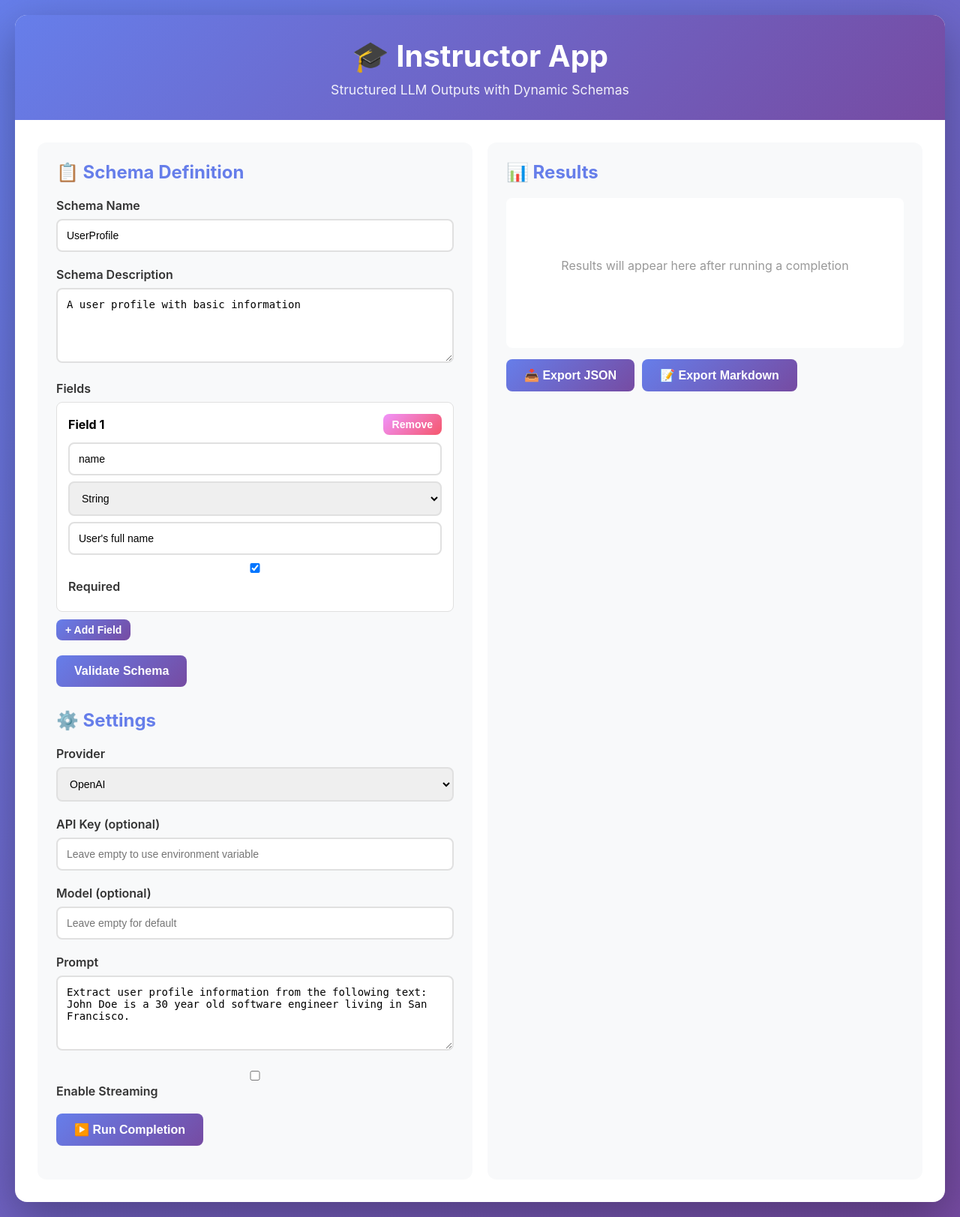
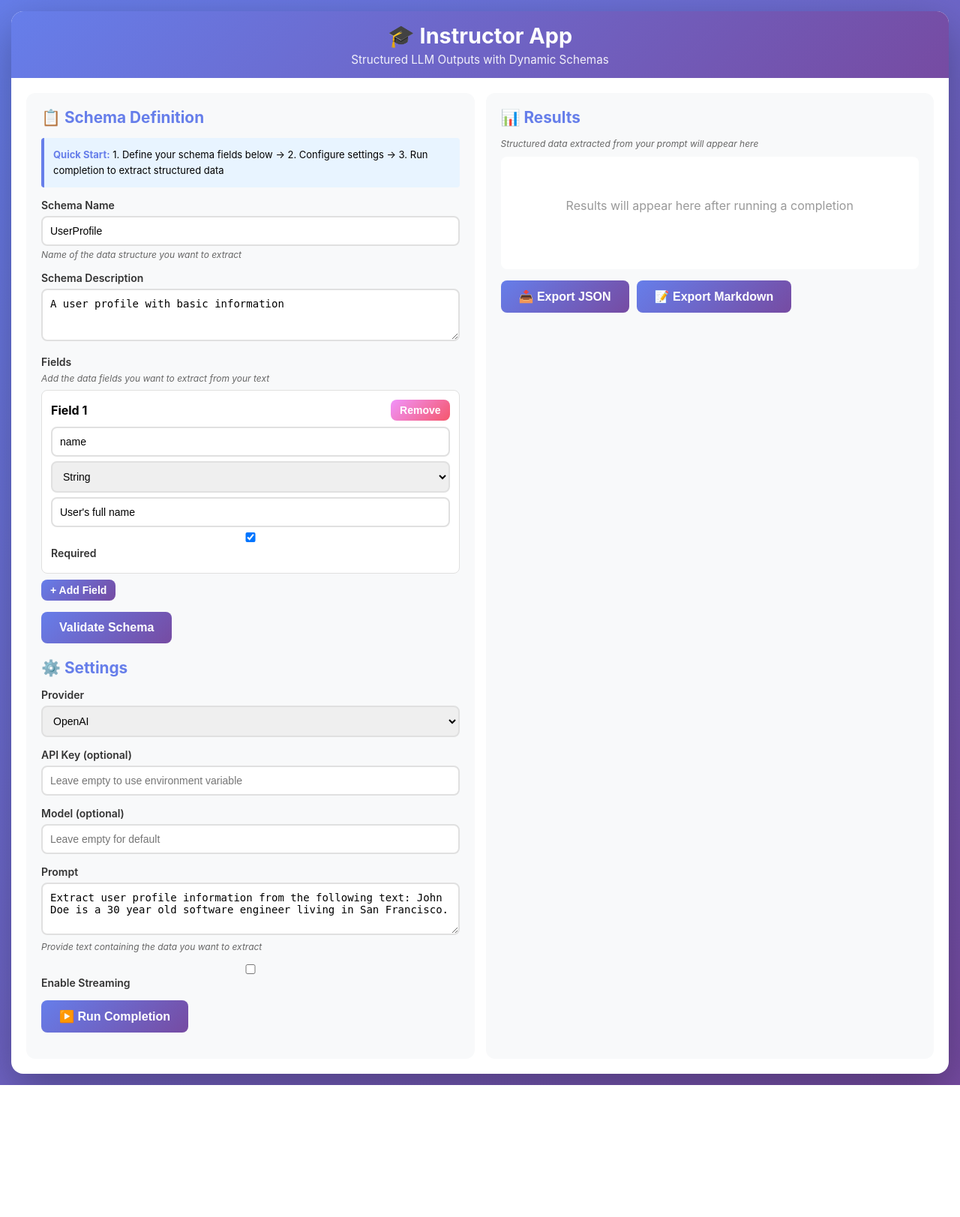
Before and after one commit to ZeroAct/instructor_app, a FastAPI app: page / in a window 1280 px wide. Shown: the whole page at 75% size. After the commit the page ends 1447 px from the top, so only its background shows below. Run offline with FastAPI, Linux system fonts and the light colour scheme.

Commit message:
Fix UI height and improve usability with compact layout and helpful guidance
Co-authored-by: ZeroAct <46982469+ZeroAct@users.noreply.github.com>

```diff
--- a/src/instructor_app/templates/index.html
+++ b/src/instructor_app/templates/index.html
@@ -15,7 +15,7 @@
             font-family: -apple-system, BlinkMacSystemFont, 'Segoe UI', Roboto, Oxygen, Ubuntu, Cantarell, sans-serif;
             background: linear-gradient(135deg, #667eea 0%, #764ba2 100%);
             min-height: 100vh;
-            padding: 20px;
+            padding: 15px;
         }
 
         .container {
@@ -30,53 +30,54 @@
         header {
             background: linear-gradient(135deg, #667eea 0%, #764ba2 100%);
             color: white;
-            padding: 30px;
+            padding: 15px 20px;
             text-align: center;
         }
 
         header h1 {
-            font-size: 2.5em;
-            margin-bottom: 10px;
+            font-size: 1.8em;
+            margin-bottom: 5px;
         }
 
         header p {
-            font-size: 1.1em;
+            font-size: 0.95em;
             opacity: 0.9;
         }
 
         .content {
             display: grid;
             grid-template-columns: 1fr 1fr;
-            gap: 20px;
-            padding: 30px;
+            gap: 15px;
+            padding: 20px;
         }
 
         .section {
             background: #f8f9fa;
             border-radius: 12px;
-            padding: 25px;
+            padding: 20px;
         }
 
         .section h2 {
             color: #667eea;
-            margin-bottom: 20px;
-            font-size: 1.5em;
+            margin-bottom: 15px;
+            font-size: 1.3em;
         }
 
         .form-group {
-            margin-bottom: 20px;
+            margin-bottom: 15px;
         }
 
         label {
             display: block;
-            margin-bottom: 8px;
+            margin-bottom: 6px;
             font-weight: 600;
             color: #333;
+            font-size: 14px;
         }
 
         input, textarea, select {
             width: 100%;
-            padding: 12px;
+            padding: 10px;
             border: 2px solid #e0e0e0;
             border-radius: 8px;
             font-size: 14px;
@@ -90,7 +91,7 @@
 
         textarea {
             resize: vertical;
-            min-height: 100px;
+            min-height: 70px;
         }
 
         button {
@@ -120,14 +121,14 @@
         }
 
         .field-builder {
-            margin-bottom: 20px;
+            margin-bottom: 15px;
         }
 
         .field-item {
             background: white;
-            padding: 15px;
+            padding: 12px;
             border-radius: 8px;
-            margin-bottom: 10px;
+            margin-bottom: 8px;
             border: 1px solid #e0e0e0;
         }
 
@@ -135,11 +136,11 @@
             display: flex;
             justify-content: space-between;
             align-items: center;
-            margin-bottom: 10px;
+            margin-bottom: 8px;
         }
 
         .field-item input, .field-item select {
-            margin-bottom: 8px;
+            margin-bottom: 6px;
         }
 
         .btn-small {
@@ -154,9 +155,9 @@
         .result-container {
             background: white;
             border-radius: 8px;
-            padding: 20px;
-            min-height: 200px;
-            max-height: 500px;
+            padding: 15px;
+            min-height: 150px;
+            max-height: 400px;
             overflow-y: auto;
         }
 
@@ -211,6 +212,27 @@
             color: #3c3;
             border: 1px solid #cfc;
         }
+
+        .help-text {
+            font-size: 12px;
+            color: #666;
+            margin-top: 4px;
+            font-style: italic;
+        }
+
+        .workflow-steps {
+            background: #e8f4ff;
+            border-left: 4px solid #667eea;
+            padding: 12px;
+            margin-bottom: 15px;
+            border-radius: 4px;
+            font-size: 13px;
+            line-height: 1.6;
+        }
+
+        .workflow-steps strong {
+            color: #667eea;
+        }
     </style>
 </head>
 <body>
@@ -224,9 +246,14 @@
             <div class="section">
                 <h2>📋 Schema Definition</h2>
 
+                <div class="workflow-steps">
+                    <strong>Quick Start:</strong> 1. Define your schema fields below → 2. Configure settings → 3. Run completion to extract structured data
+                </div>
+
                 <div class="form-group">
                     <label>Schema Name</label>
                     <input type="text" id="schemaName" placeholder="e.g., UserProfile" value="UserProfile">
+                    <div class="help-text">Name of the data structure you want to extract</div>
                 </div>
 
                 <div class="form-group">
@@ -236,7 +263,8 @@
 
                 <div class="field-builder">
                     <label>Fields</label>
-                    <div id="fieldsContainer">
+                    <div class="help-text">Add the data fields you want to extract from your text</div>
+                    <div id="fieldsContainer" style="margin-top: 8px;">
                         <div class="field-item" data-index="0">
                             <div class="field-item-header">
                                 <strong>Field 1</strong>
@@ -259,7 +287,7 @@
 
                 <button onclick="validateSchema()">Validate Schema</button>
 
-                <div class="form-group" style="margin-top: 30px;">
+                <div class="form-group" style="margin-top: 20px;">
                     <h2>⚙️ Settings</h2>
 
                     <div class="form-group">
@@ -283,6 +311,7 @@
                     <div class="form-group">
                         <label>Prompt</label>
                         <textarea id="prompt" placeholder="Enter your prompt...">Extract user profile information from the following text: John Doe is a 30 year old software engineer living in San Francisco.</textarea>
+                        <div class="help-text">Provide text containing the data you want to extract</div>
                     </div>
 
                     <div class="form-group">
@@ -295,9 +324,10 @@
 
             <div class="section">
                 <h2>📊 Results</h2>
+                <div class="help-text" style="margin-bottom: 10px;">Structured data extracted from your prompt will appear here</div>
                 <div id="alertContainer"></div>
                 <div class="result-container" id="resultContainer">
-                    <p style="color: #999; text-align: center; padding: 60px 20px;">
+                    <p style="color: #999; text-align: center; padding: 40px 20px;">
                         Results will appear here after running a completion
                     </p>
                 </div>
```
